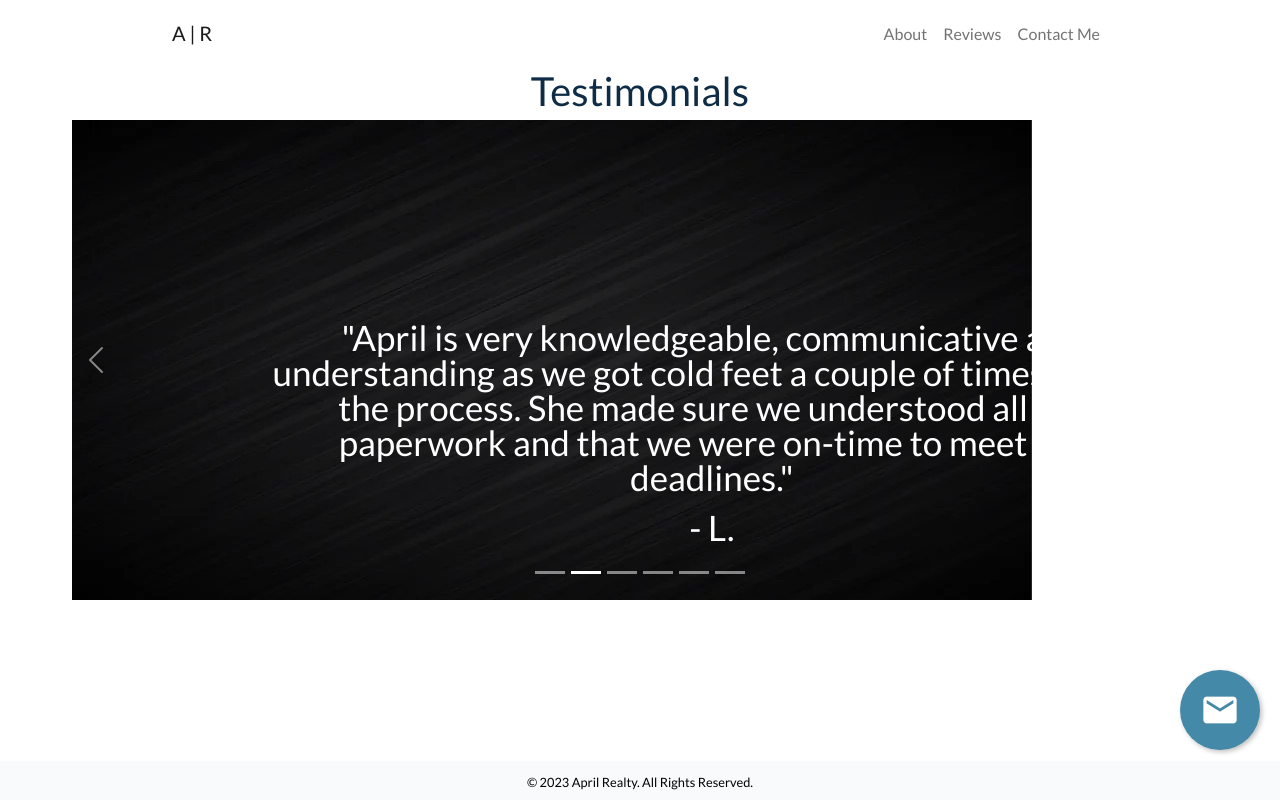
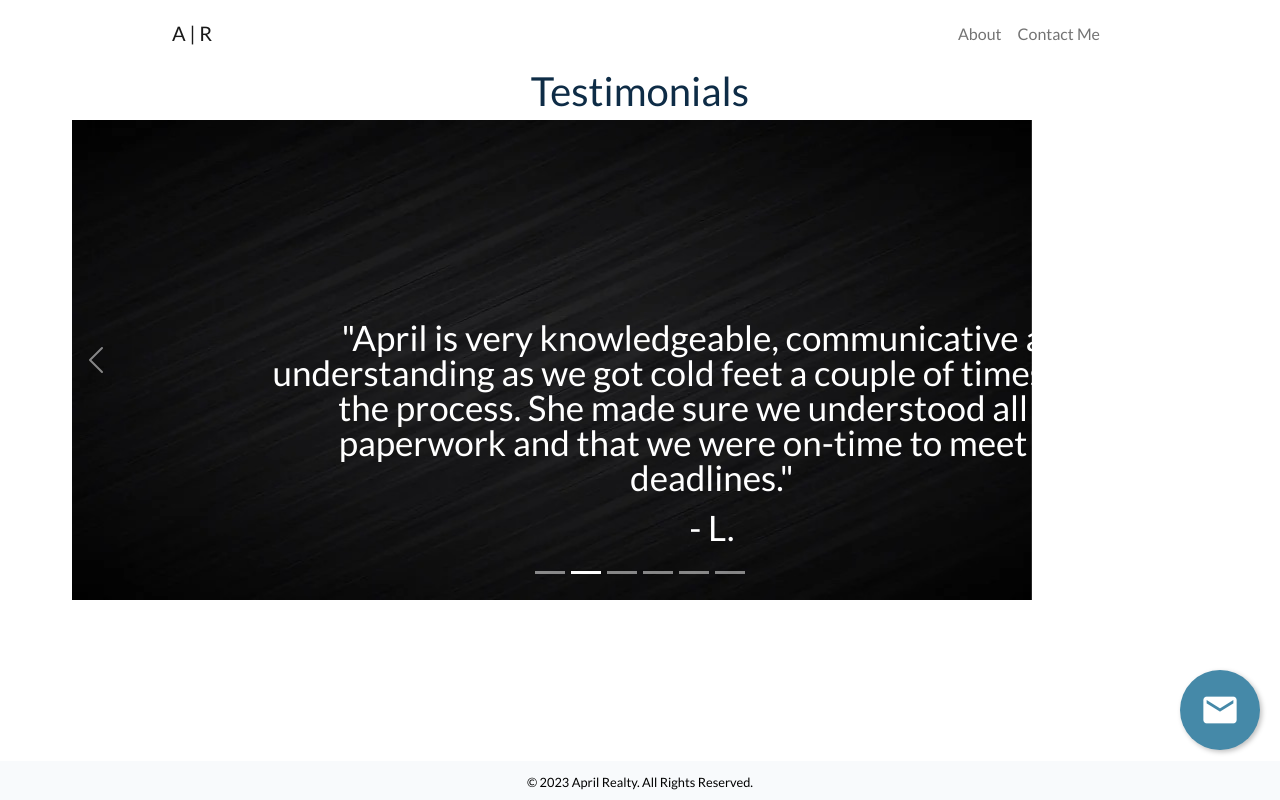
Before and after one commit to essbee808/april-realty, a React (Create React App) app: page /reviews in a window 1280 px wide. Built offline with nearby package versions, Linux system fonts and the light colour scheme.

Commit message:
Remove test slide

```diff
--- a/src/components/nav/NavBarContainer.jsx
+++ b/src/components/nav/NavBarContainer.jsx
@@ -12,7 +12,7 @@ function NavBarContainer() {
           <Navbar.Brand href="/">A | R</Navbar.Brand >
           <Nav className="ms-auto">
             <Nav.Link as={Link} to="/about">About</Nav.Link>
-            <Nav.Link as={Link} to="/reviews">Reviews</Nav.Link>
+            {/* <Nav.Link as={Link} to="/reviews">Reviews</Nav.Link> */}
             <Nav.Link as={Link} to="/contact">Contact Me</Nav.Link>
           </Nav>
       </Navbar>
--- a/src/components/reviews/reviews.css
+++ b/src/components/reviews/reviews.css
@@ -7,6 +7,11 @@
 
 .carousel-caption p {
     font-size: 35px;
+}
+
+.carousel-caption h4 {
+    color: pink;
+
 }
 
 /* MEDIA QUERIES (MEDIUM DEVICES) */
```
Also changed, not shown: src/components/reviews/Reviews.jsx (+1 -1 lines), src/index.css (+1 -8 lines).
